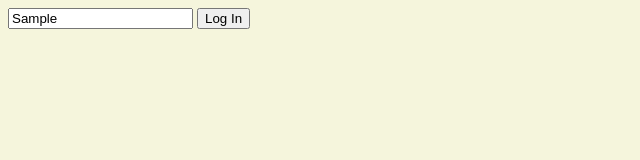
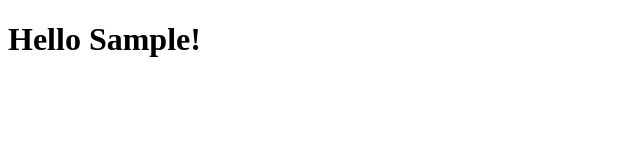
Before and after one commit to Cho-Jeongmin/Cho-Jeongmin.github.io, a plain HTML site: page index.html in a window 1280 px wide. Both pictures are taken after typing "Sample" into the empty fields and a click on the input "Log In". Shown: the whole page, without its empty margins (0-640 px from the left). Drawn offline with Linux system fonts and the light colour scheme.

Commit message:
nomadcoders #4.4
user가 userName을 입력시 fom은 사라지고 greeting message가 뜨도록 하기

```diff
--- a/app.js
+++ b/app.js
@@ -1,11 +1,14 @@
 const loginForm = document.querySelector("#login-form");
 const loginInput = document.querySelector("#login-form input");
+const greeting = document.querySelector("#greeting");
+const HIDDEN_CLASSNAME = "hidden";//string만 담는 변수 이름 주로 대문자로 씀
 
 function onLoginSubmit(event) {
-    event.preventDefault();//브라우저의 default행동을 막아줌(ex:새로고침)
-    console.log(loginInput.value);
+    event.preventDefault();
+    loginForm.classList.add(HIDDEN_CLASSNAME);
+    const userName = loginInput.value;
+    greeting.innerText = `Hello ${userName}!`;//backtick 기호
+    greeting.classList.remove(HIDDEN_CLASSNAME);
 }
 
 loginForm.addEventListener("submit", onLoginSubmit);
-//submitEvent는 엔터 또는 버튼을 누를 때 발생
-//브라우저는 handler를 호출할 때 해당 event object를 첫번째 argument로 넘겨줌.
--- a/index.html
+++ b/index.html
@@ -9,11 +9,15 @@
     </head>
     <body>
         <form id="login-form">
-            <input required
-            maxlength="15"
-            type="text" placeholder="What is your name?">
+            <input
+                required
+                maxlength="15"
+                type="text"
+                placeholder="What is your name?"
+            >
             <input type="submit" value="Log In">
         </form>
+        <h1 id="greeting" class="hidden"></h1>
         <script src="app.js"></script>
     </body>
 </html>
--- a/style.css
+++ b/style.css
@@ -1,19 +1,3 @@
-body{
-    background-color: beige;
+.hidden {
+    display: none;
 }
-
-h1 {
-    color: skyblue;
-    transition: color 0.3s ease-in-out;
-    /* transition : 변화를 자연스럽게 주기
-    color라는 property가 변할 때, duration 0.3s를 갖는다.
-    ease-in-out은 시작과 끝을 느리게 만듦.*/
-}
-
-.clicked {
-    color: tomato;
-}
-
-.sexy-font {
-    font-family:'Courier New', Courier, monospace;
-}
```
